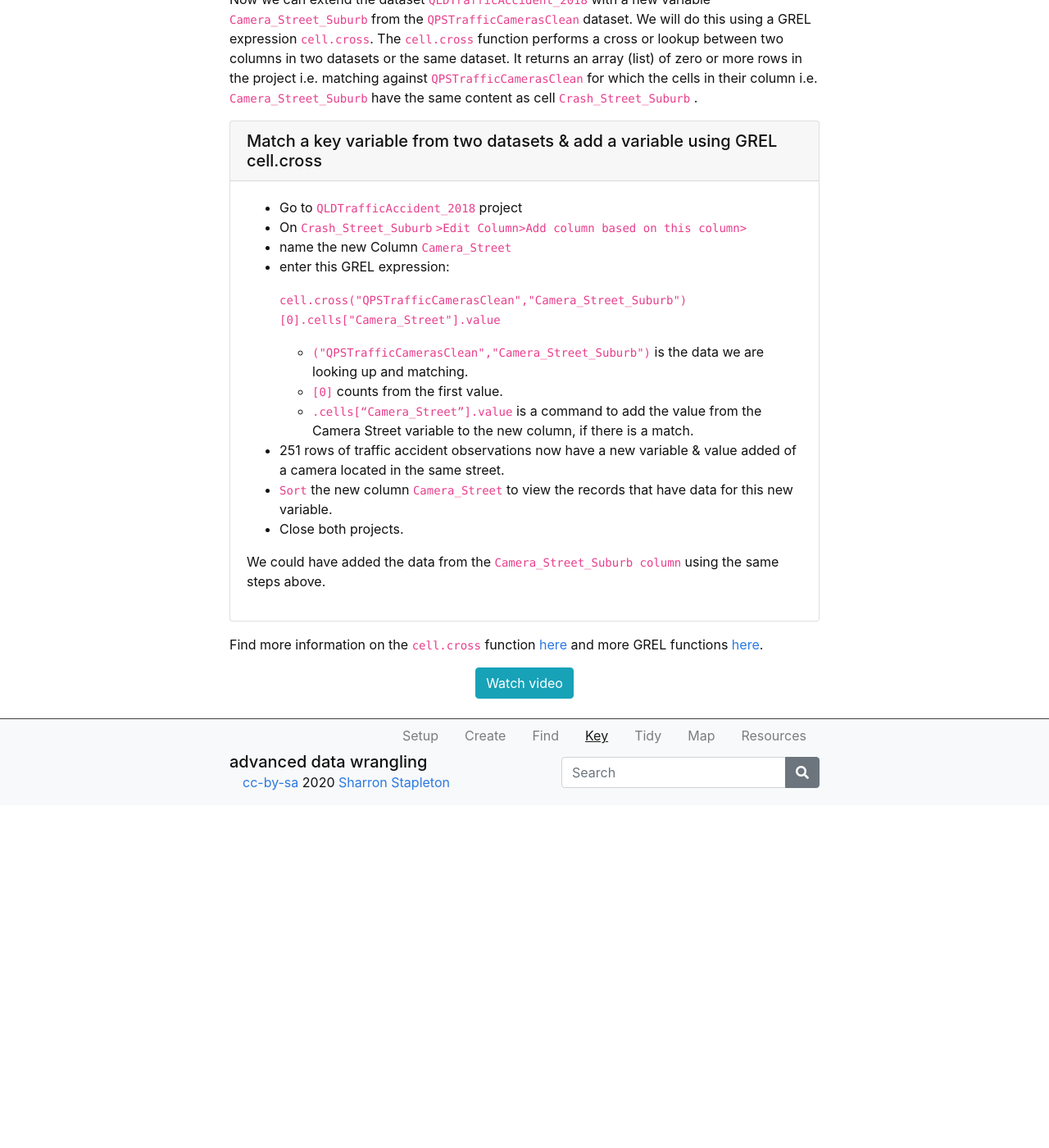
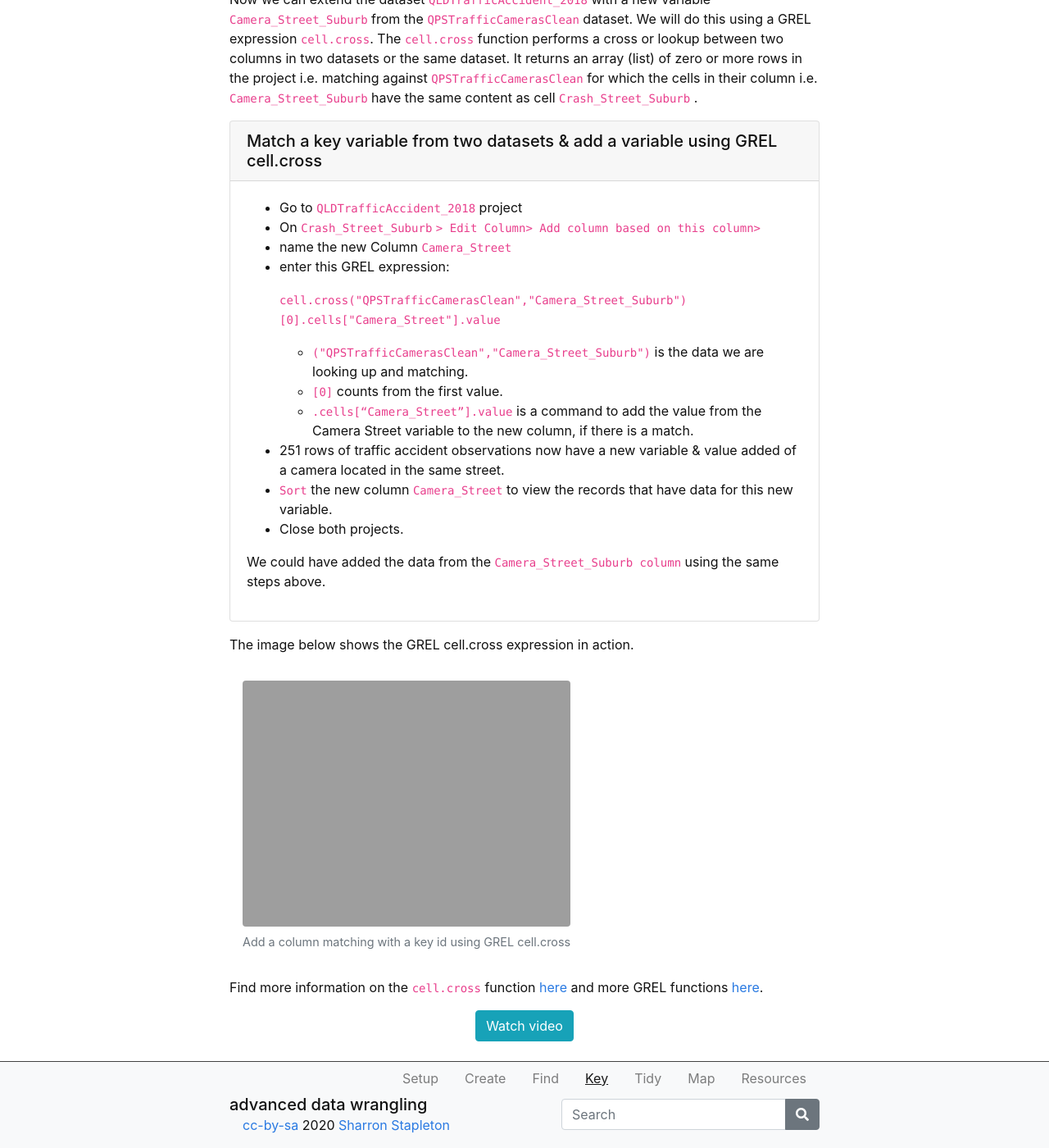
Before and after one commit to GULibrarySandbox/advanced-data-wrangle-old, a Jekyll site: the page built from content/4-lesson.md, in a window 1280 px wide and 1400 px high, scrolled down 1258 px. Shown: the whole window at 82% size. Built offline with Jekyll 4.4.1, drawn with Linux system fonts in a browser that asks for light colours; before the commit the page ends 2240 px from its top, so only the background shows below that.

Commit message:
Update 4-lesson.md

```diff
--- a/content/4-lesson.md
+++ b/content/4-lesson.md
@@ -42,7 +42,7 @@ Now we can extend the dataset `QLDTrafficAccident_2018`  with a new variable  `C
 
 {% capture text %}
 - Go to  `QLDTrafficAccident_2018`  project
-- On  `Crash_Street_Suburb`  `>Edit Column>Add column based on this column>`
+- On  `Crash_Street_Suburb`  `> Edit Column> Add column based on this column>`
 - name the new Column  `Camera_Street`
 - enter this GREL expression:
 
@@ -58,6 +58,10 @@ Now we can extend the dataset `QLDTrafficAccident_2018`  with a new variable  `C
 
 We could have added the data from the  `Camera_Street_Suburb column` using the same steps above.{% endcapture %}{% include card.md header="Match a key variable from two datasets & add a variable using GREL cell.cross" text=text %}
 
+The image below shows the GREL cell.cross expression in action.
+
+{% include figure.html img="AORCellCross.JPG" alt="Add a column matching with a key id using GREL cell.cross" caption="Add a column matching with a key id using GREL cell.cross" width="100%" %}
+
 Find more information on the  `cell.cross`  function [here](https://github.com/OpenRefine/OpenRefine/wiki/GREL-Other-Functions#crosscell-c-string-projectname-string-columnname) and more GREL functions [here](https://github.com/OpenRefine/OpenRefine/wiki/GREL-Functions).
 
 
```
